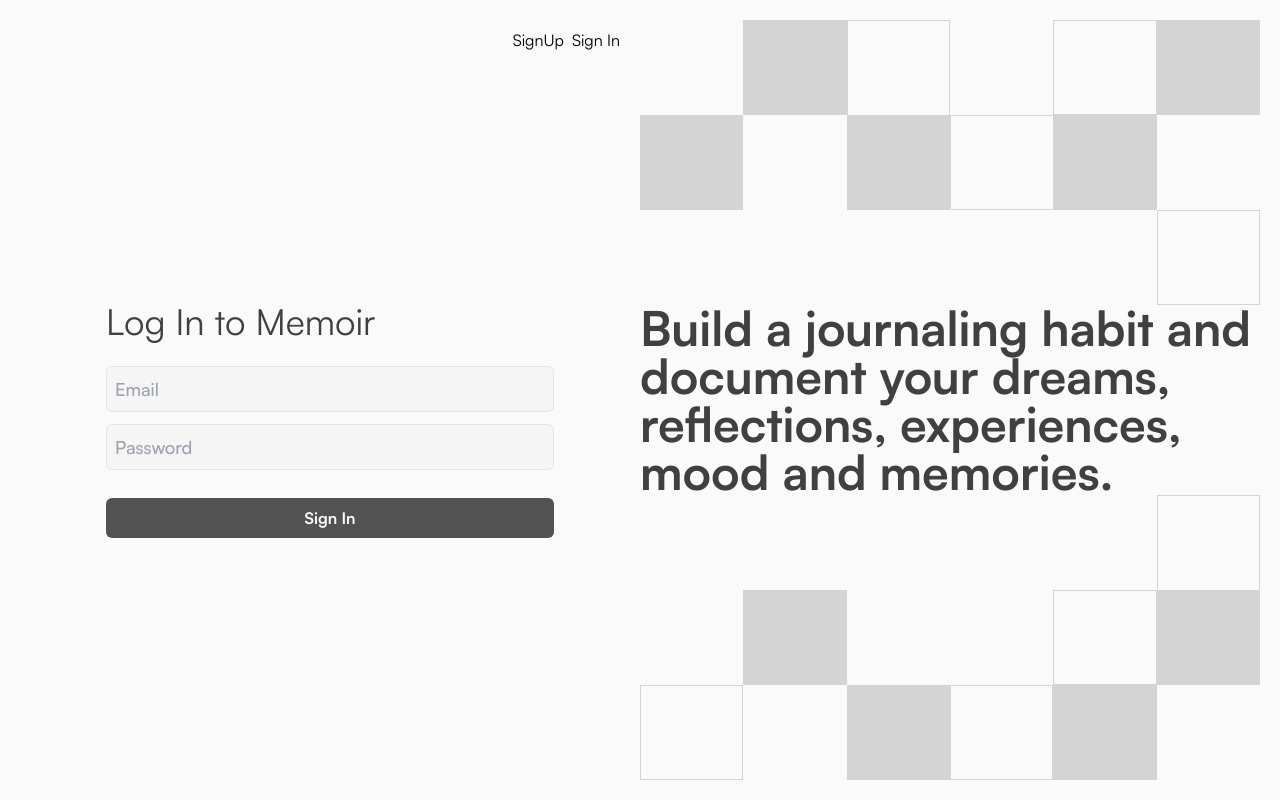
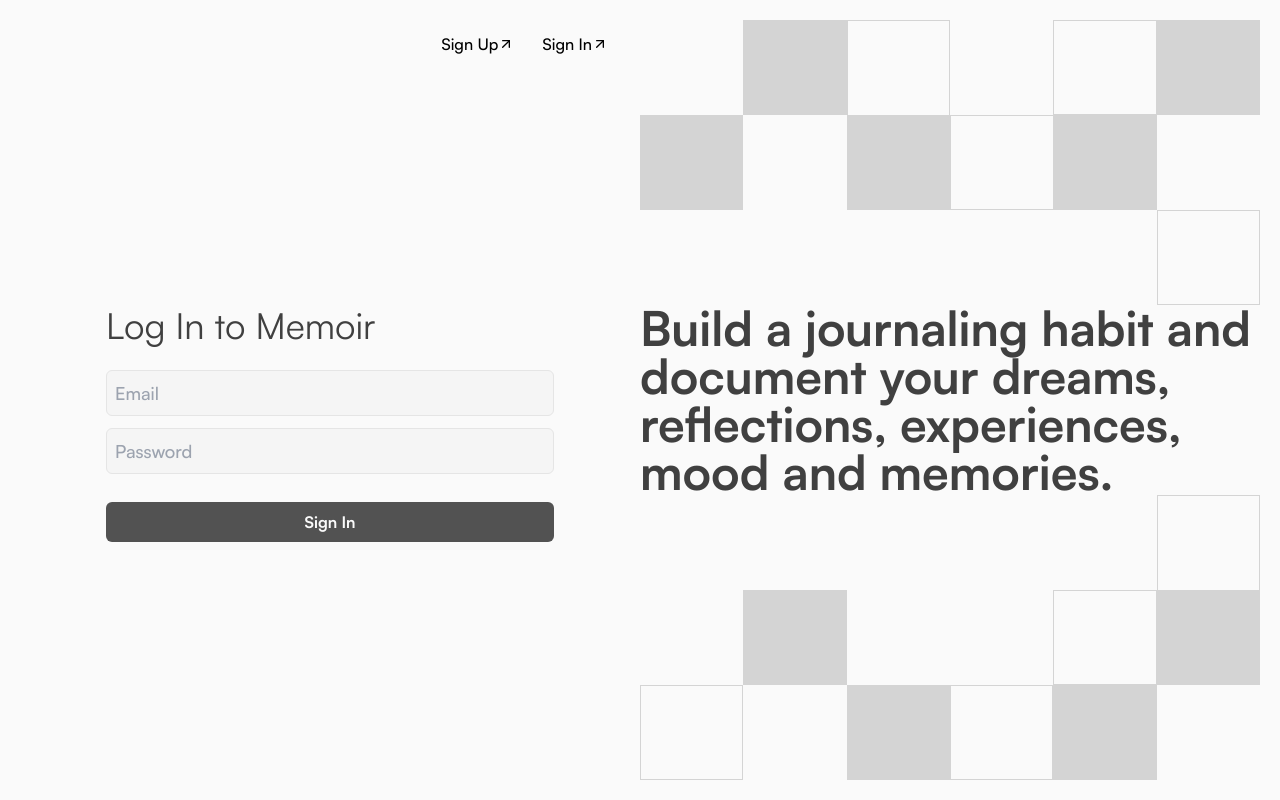
Before and after one commit to huilensolis/memoir, a Next.js app in the folder apps/client/: page /auth/sign-in in a window 1280 px wide. Built offline with nearby package versions, Linux system fonts and the light colour scheme; no server answers.

Commit message:
refactor(app): 39 change styles and links of auth links

```diff
--- a/apps/client/src/app/auth/layout.tsx
+++ b/apps/client/src/app/auth/layout.tsx
@@ -2,6 +2,7 @@
 
 import { WithUserNotAuthenticated } from "@/components/wrappers/protect-from-authenticated-users";
 import { ClientRoutingService } from "@/models/routing/client";
+import { ArrowUpRight } from "lucide-react";
 import Link from "next/link";
 import { ReactNode } from "react";
 
@@ -14,9 +15,21 @@ export default async function AuthLayout({
     <WithUserNotAuthenticated redirectUrl={ClientRoutingService.app.home}>
       <div className="grid xl:grid-cols-2 grid-cols-1 grid-rows-1 w-full max-w-[110rem] h-screen p-5">
         <section className="flex flex-col items-center justify-center h-full w-full">
-          <nav className="w-full flex justify-end items-center gap-2 px-5 py-2">
-            <Link href="/auth/sign-up">SignUp</Link>
-            <Link href="/auth/sign-in">Sign In</Link>
+          <nav className="w-full flex justify-end items-center gap-1 px-5 py-2">
+            <Link
+              href={ClientRoutingService.auth.signUp}
+              className="flex items-center p-1 px-3 hover:bg-neutral-200 transition-all duration-75 rounded-sm font-semibold"
+            >
+              Sign Up
+              <ArrowUpRight className="h-4 w-4" />
+            </Link>
+            <Link
+              href={ClientRoutingService.auth.signIn}
+              className="flex items-center p-1 px-3 hover:bg-neutral-200 transition-all duration-75 rounded-sm font-semibold"
+            >
+              Sign In
+              <ArrowUpRight className="h-4 w-4" />
+            </Link>
           </nav>
           {children}
         </section>
```
